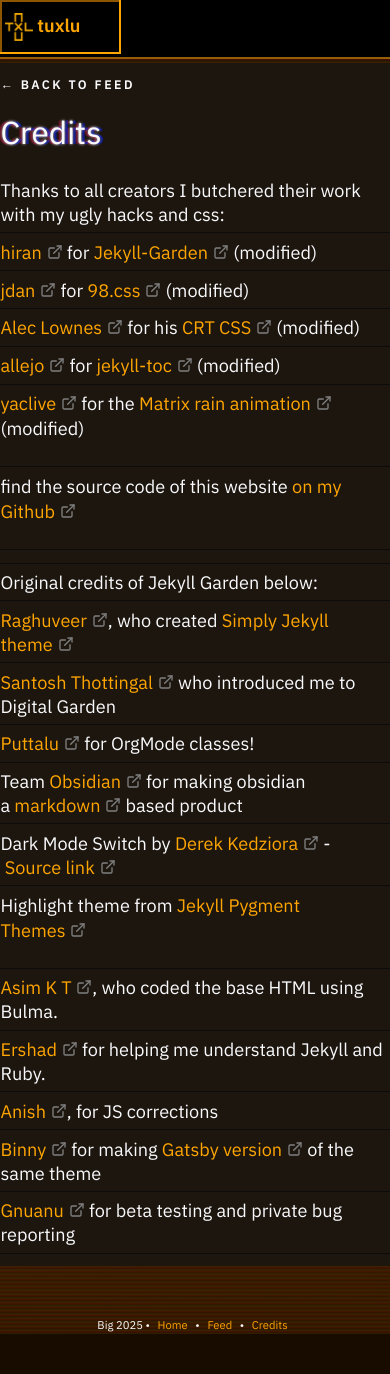
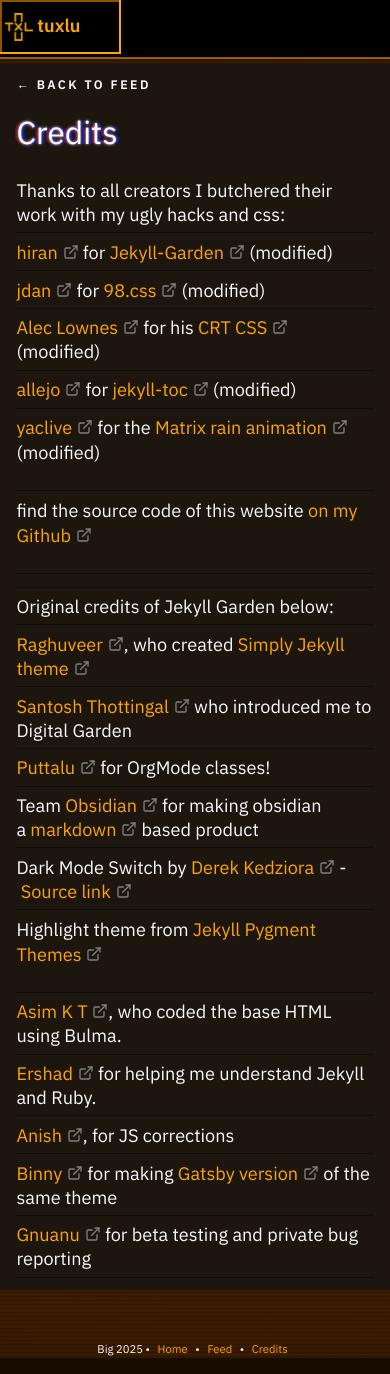
Before and after one commit to LucasParsy/monsite, a Jekyll site: the page built from _notes/Public/Credits.md, in a window 390 px wide. Built offline with Jekyll 4.4.1, drawn with Linux system fonts in a browser that asks for light colours; nearby versions of some CDN libraries; library files that are not in the unit come from our copies; before the commit the page ends 1350 px from its top, so only the background shows below that.

Commit message:
final_final_v2: add padding to articles  for mobile
otherwise very ugly.

```diff
--- a/assets/css/main.css
+++ b/assets/css/main.css
@@ -1155,6 +1155,7 @@
 
 .content {
 }
+
 .content li + li {
   margin-top: 0em; }
 
@@ -3909,6 +3910,7 @@
 
 .section.is-note .column.is-primary-content,
 .note-page-section {
+  padding: 0rem 1rem 0px 1rem;
   position: relative;
 }
 
```
